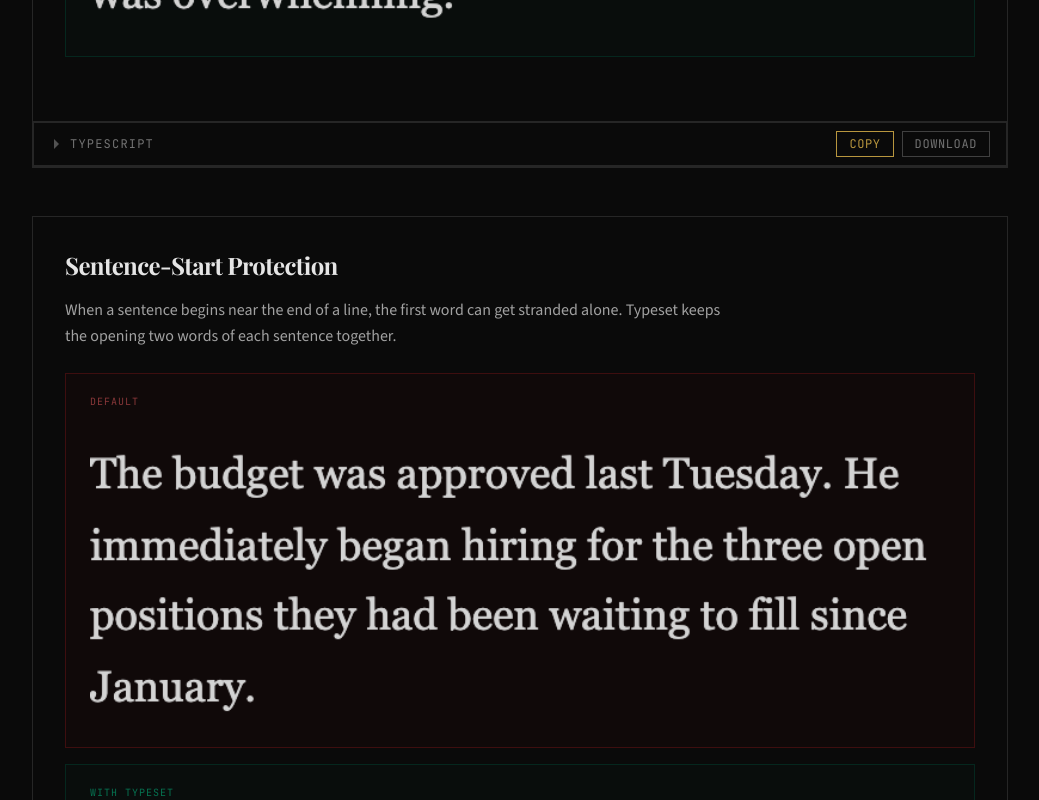
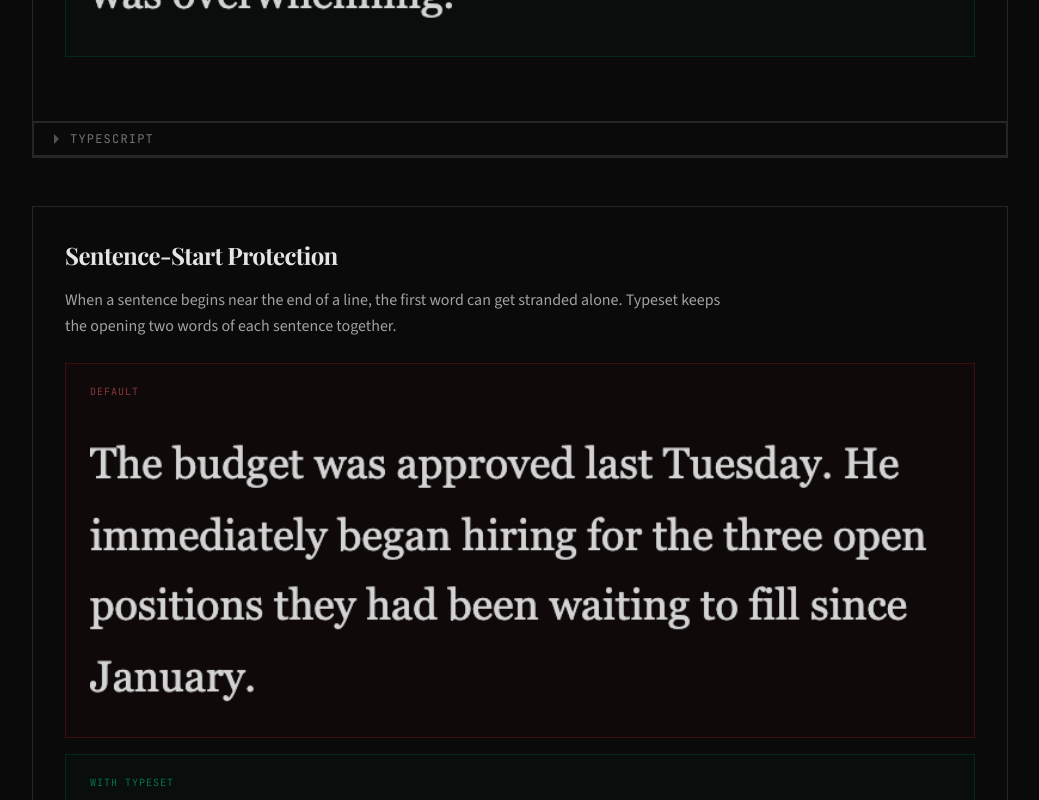
Before and after one commit to speedwarnsf/web-typography, a Next.js app: page / in a window 1280 px wide. Shown: the part 1820-2620 px from the top of the page, without its empty margins (120-1159 px from the left). Built offline with nearby package versions, Linux system fonts and the light colour scheme; a web font is replaced by a local one.

Commit message:
fix: hide copy/download buttons when CodeBlock collapsed, remove stray CopyButton
- CodeBlock COPY and DOWNLOAD buttons now only render when expanded
- Removed redundant standalone CopyButton below typeset.ts CodeBlock on home page

```diff
--- a/src/app/page.tsx
+++ b/src/app/page.tsx
@@ -457,10 +457,6 @@ export default function Home() {
           </p>
 
           <CodeBlock code={typesetFullCode} title="typeset.ts" />
-
-          <div className="mt-8 flex gap-4">
-            <CopyButton text={typesetFullCode} />
-          </div>
         </div>
       </section>
 
--- a/src/components/CodeBlock.tsx
+++ b/src/components/CodeBlock.tsx
@@ -63,10 +63,12 @@ export default function CodeBlock({
             {title || "Code"}
           </span>
         </div>
-        <div className="flex items-center gap-2" onClick={(e) => e.stopPropagation()}>
-          <CopyButton text={code} />
-          <DownloadButton code={code} filename={downloadName} />
-        </div>
+        {isOpen && (
+          <div className="flex items-center gap-2" onClick={(e) => e.stopPropagation()}>
+            <CopyButton text={code} />
+            <DownloadButton code={code} filename={downloadName} />
+          </div>
+        )}
       </div>
       {isOpen && (
         <pre className="p-3 sm:p-4 overflow-x-auto text-[11px] sm:text-xs md:text-sm leading-relaxed">
```
